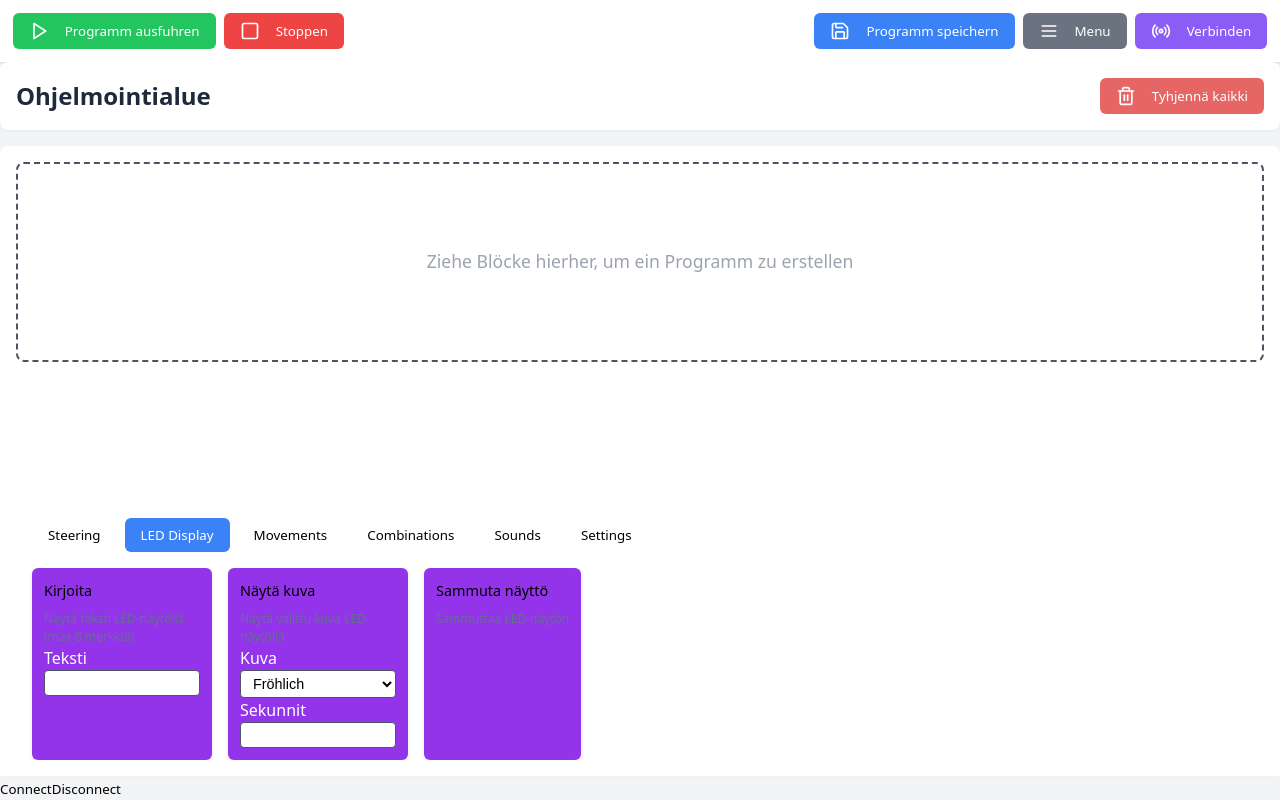
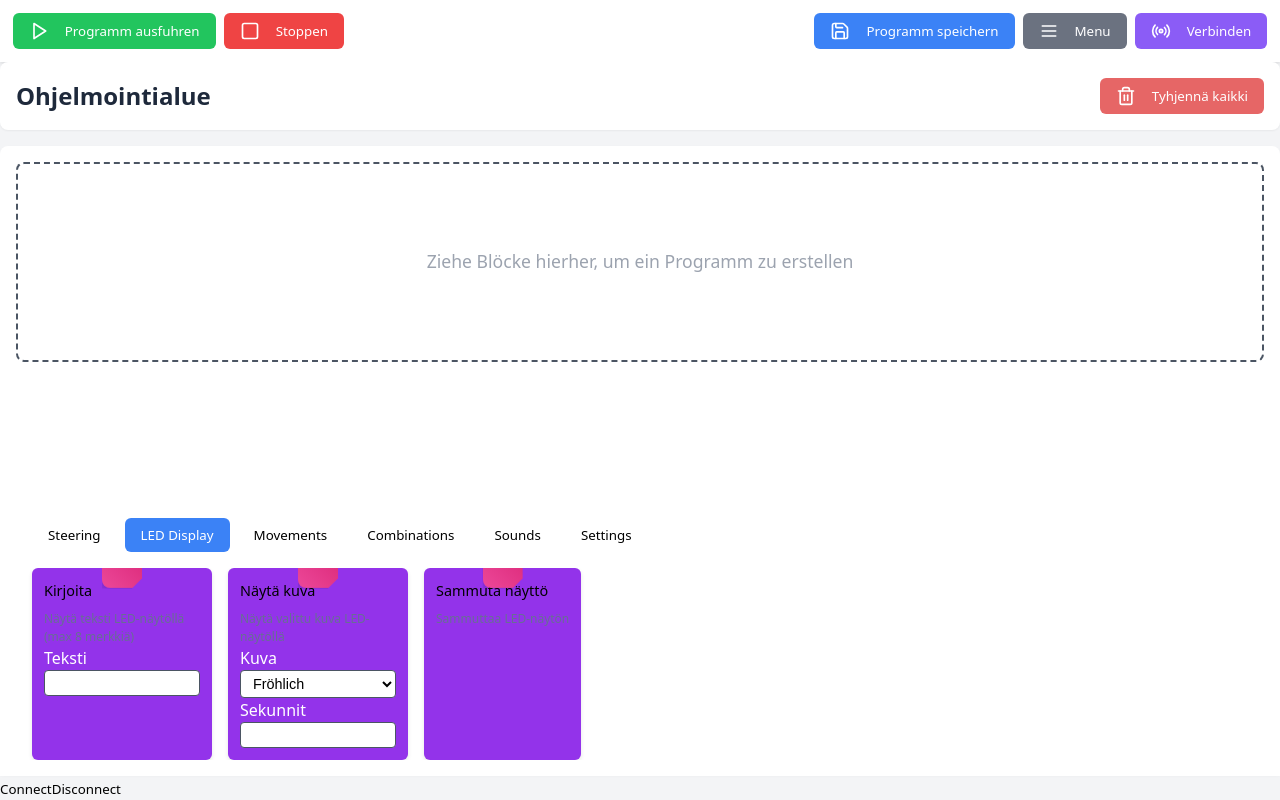
Before and after one commit to InnovationsMacherIN/robosdgjunior, a React (Vite) app: page / in a window 1280 px wide. Both pictures are taken after a click on the button "LED Display". Built offline with nearby package versions, Linux system fonts and the light colour scheme.

Commit message:
BlockVisual effect improved.

```diff
--- a/src/components/blocks/BlocksPanel.jsx
+++ b/src/components/blocks/BlocksPanel.jsx
@@ -17,6 +17,8 @@
 
 import React from 'react';
 import '../../styles/components/BlocksPanel.css';
+import '../../styles/BlockVisualElements.css';
+import BlockVisual from '../../utils/BlockVisual';
 
 const BlocksPanel = ({
                        categories,
@@ -192,6 +194,7 @@ const BlocksPanel = ({
             draggable="true"
             onDragStart={(e) => handleDragStart(e, block)}
           >
+            <BlockVisual blockId={block.id} />
             <div className="block-header">
               <span className="block-title">{block.title}</span>
             </div>
--- a/src/components/programming/Block.jsx
+++ b/src/components/programming/Block.jsx
@@ -14,6 +14,8 @@
  */
 
 import React, {useRef, useState, useEffect} from 'react';
+import BlockVisual from "../../utils/BlockVisual.jsx";
+import '../../styles/BlockVisualElements.css';
 
 const DroppedBlock = ({ block, index, onDragStart, onInputChange, onDragEnd, onDragOverPosition }) => {
 
@@ -355,6 +357,7 @@ const DroppedBlock = ({ block, index, onDragStart, onInputChange, onDragEnd, onD
         onDragLeave={handleContainerDragLeave}
         onDrop={handleContainerDrop}
       >
+        <BlockVisual blockId={block.id} />
         <div className="block-header">
           <span className="block-title">
             {block.title}
@@ -393,6 +396,7 @@ const DroppedBlock = ({ block, index, onDragStart, onInputChange, onDragEnd, onD
         onDragLeave={handleDragLeave}
         onDragOver={handleDragOver}
       >
+        <BlockVisual blockId={block.id} />
         <div className="block-header">
         <span className="block-title">
           {block.title}
--- a/src/components/programming/ProgrammingArea.jsx
+++ b/src/components/programming/ProgrammingArea.jsx
@@ -90,11 +90,11 @@ const ProgrammingArea = ({
    *
    * @returns {void}
    */
-  //useEffect(() => {
-  //  if (droppedBlocks.length > 0) {
-  //    console.log('Current blocks in programming area:', droppedBlocks);
-  //  }
-  //}, [droppedBlocks]);
+  useEffect(() => {
+    if (droppedBlocks.length > 0) {
+      console.log('Current blocks in programming area:', droppedBlocks);
+    }
+  }, [droppedBlocks]);
 
 
   /**
@@ -212,6 +212,7 @@ const ProgrammingArea = ({
           </div>
         ) : (
           <div className="dropped-blocks">
+
             {droppedBlocks?.filter(block => block !== null && block !== undefined)
             .map((block, index) => (
             block && (
--- /dev/null
+++ b/src/styles/BlockVisualElements.css
@@ -0,0 +1,129 @@
+/* Block Visual Elements
+ These styles create 3d floating visual elements above programming blocks*/
+
+.block-visual {
+  position: absolute;
+  top: -20px;
+  left: 50%;
+  transform: translateX(-50%);
+  width: 40px;
+  height: 40px;
+  border-radius: 8px;
+  box-shadow: 0 4px 8px rgba(0, 0, 0, 0.2);
+  z-index: 2;
+  transition: transform 0.3s ease;
+  overflow: visible;  /* Lisätään tämä */
+}
+
+/* Hover effect - slight lift and shadow change */
+.block:hover .block-visual {
+  transform: translateX(-50%) translateY(-2px);
+  box-shadow: 0 6px 12px rgba(0, 0, 0, 0.3);
+}
+
+/* Movement visuals */
+/* Forward block with wave effects */
+.visual-forward {
+  position: absolute;  /* Vaihdetaan relative absoluteksi */
+  width: 100%;
+  height: 100%;
+}
+
+.visual-forward-arrow {
+  position: absolute;
+  top: 0;
+  left: 0;
+  width: 100%;
+  height: 100%;
+  background: linear-gradient(45deg, #22c55e, #16a34a);
+  clip-path: polygon(40% 0%, 40% 20%, 0% 20%, 0% 80%, 40% 80%, 40% 100%, 100% 50%);
+  z-index: 4;
+  animation: float-arrow 3s ease-in-out infinite;
+}
+
+/* Siirretään aallot nuolen vasemmalle puolelle */
+.visual-forward-wave {
+  position: absolute;
+  height: 60%;
+  top: 20%;
+  background: rgba(34, 197, 94, 0.8);
+  border-radius: 2px;
+}
+
+.wave-1 {
+  left: -29px;  /* Siirretään nuolen vasemmalle puolelle */
+  width: 6px;
+  animation: float-wave 3.2s ease-in-out infinite;
+  z-index: 1;
+}
+
+.wave-2 {
+  left: -21px;  /* Siirretään nuolen vasemmalle puolelle */
+  width: 8px;
+  animation: float-wave 3.4s ease-in-out infinite;
+  z-index: 2;
+}
+
+.wave-3 {
+  left: -12px;   /* Siirretään nuolen vasemmalle puolelle */
+  width: 10px;
+  animation: float-wave 3s ease-in-out infinite;
+  z-index: 3;
+}
+
+.visual-backward {
+  background: linear-gradient(45deg, #ef4444, #dc2626);
+  clip-path: polygon(60% 0%, 60% 20%, 100% 20%, 100% 80%, 60% 80%, 60% 100%, 0% 50%);
+  transform: translateX(-50%) rotate(180deg);
+}
+
+.visual-turn-left {
+  background: linear-gradient(45deg, #3b82f6, #2563eb);
+  clip-path: polygon(50% 0%, 100% 50%, 50% 100%, 0% 50%);
+}
+
+.visual-turn-right {
+  background: linear-gradient(45deg, #3b82f6, #2563eb);
+  clip-path: polygon(50% 0%, 100% 50%, 50% 100%, 0% 50%);
+}
+
+/* Sound Visuals */
+.visual-sound {
+  background: linear-gradient(45deg, #8b5cf6, #7c3aed);
+  clip-path: polygon(0% 35%, 35% 35%, 50% 10%, 65% 35%, 100% 35%, 100% 65%, 65% 65%, 50% 90%, 35% 65%, 0% 65%);
+}
+
+/* Display visuals */
+.visual-display {
+  background: linear-gradient(45deg, #ec4899, #db2777);  /* Korjataan kaksoispiste */
+  clip-path: polygon(0% 0%, 100% 0%, 100% 75%, 75% 100%, 0% 100%);
+}
+
+/* Settings visual */
+.visual-settings {
+  background: linear-gradient(45deg, #6b7280, #4b5563);
+  clip-path: polygon(50% 0%, 80% 10%, 100% 35%, 100% 70%, 80% 90%, 50% 100%, 20% 90%, 0% 70%, 0% 35%, 20% 10%);
+}
+
+/* Create floating effect with animation */
+@keyframes float {
+  0% { transform: translateX(-50%) translateY(0px); }
+  50% { transform: translateX(-50%) translateY(-5px); }
+  100% { transform: translateX(-50%) translateY(0px); }
+}
+
+@keyframes float-arrow {
+  0% { transform: translateY(0px); }
+  50% { transform: translateY(-5px); }
+  100% { transform: translateY(0px); }
+}
+
+@keyframes float-wave {
+  0% { transform: translateY(0px);}
+  50% { transform: translateY(-7px);}
+  100% { transform: translateY(0px);}
+}
+
+.block-visual {
+  animation: float 3s ease-in-out infinite;
+}
--- /dev/null
+++ b/src/utils/BlockVisual.jsx
@@ -0,0 +1,53 @@
+import React from 'react';
+
+const BlockVisual = ({ blockId }) => {
+  const getVisualClass = (id) => {
+    switch (id) {
+      case 'forward':
+        return 'visual-forward';
+      case 'backward':
+        return 'visual-backward';
+      case 'left':
+      case 'turn-left':
+        return 'visual-turn-left';
+      case 'right':
+      case 'turn-right':
+        return 'visual-turn-right';
+      case 'melody':
+      case 'sound':
+        return 'visual-sound';
+      case 'show-text':
+      case 'show-picture':
+      case 'leds-off':
+        return 'visual-display';
+      case 'motor':
+      case 'wait':
+        return 'visual-settings'
+      default:
+        return '';
+    }
+  };
+
+  const visualClass = getVisualClass(blockId);
+  if (!visualClass) return null;
+
+  if (visualClass === 'visual-forward') {
+    return (
+    <div className="block-visual">
+      <div className="visual-forward">
+        <div className="visual-forward-wave wave-1" />
+        <div className="visual-forward-wave wave-2" />
+        <div className="visual-forward-wave wave-3" />
+        <div className="visual-forward-arrow" />
+      </div>
+    </div>
+    );
+  } else {
+    return (
+      <div className={`block-visual ${visualClass}`}/>
+    );
+  }
+
+};
+
+export default BlockVisual;
```
Also changed, not shown: src/components/ProgrammingInterface.jsx (+5 -5 lines).
